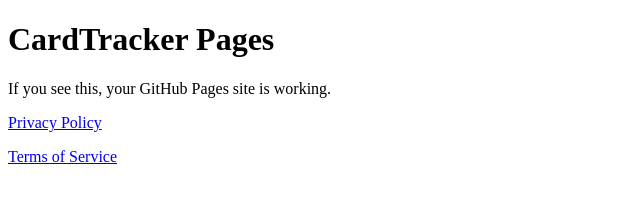
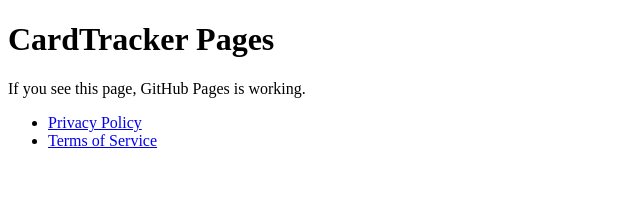
Before and after one commit to SnapBuyMarket/CardTracker, a plain HTML site: page docs/index.html in a window 1280 px wide. Shown: the whole page, without its empty margins (0-640 px from the left). Drawn offline with Linux system fonts and the light colour scheme.

Commit message:
Update index.html
updated index 3.0

```diff
--- a/docs/index.html
+++ b/docs/index.html
@@ -6,9 +6,11 @@
 </head>
 <body>
 <h1>CardTracker Pages</h1>
-<p>If you see this, your GitHub Pages site is working.</p>
+<p>If you see this page, GitHub Pages is working.</p>
 
-<p><a href="Privacy.html">Privacy Policy</a></p>
-<p><a href="Terms.html">Terms of Service</a></p>
+<ul>
+<li><a href="Privacy.html">Privacy Policy</a></li>
+<li><a href="Terms.html">Terms of Service</a></li>
+</ul>
 </body>
 </html>
```
